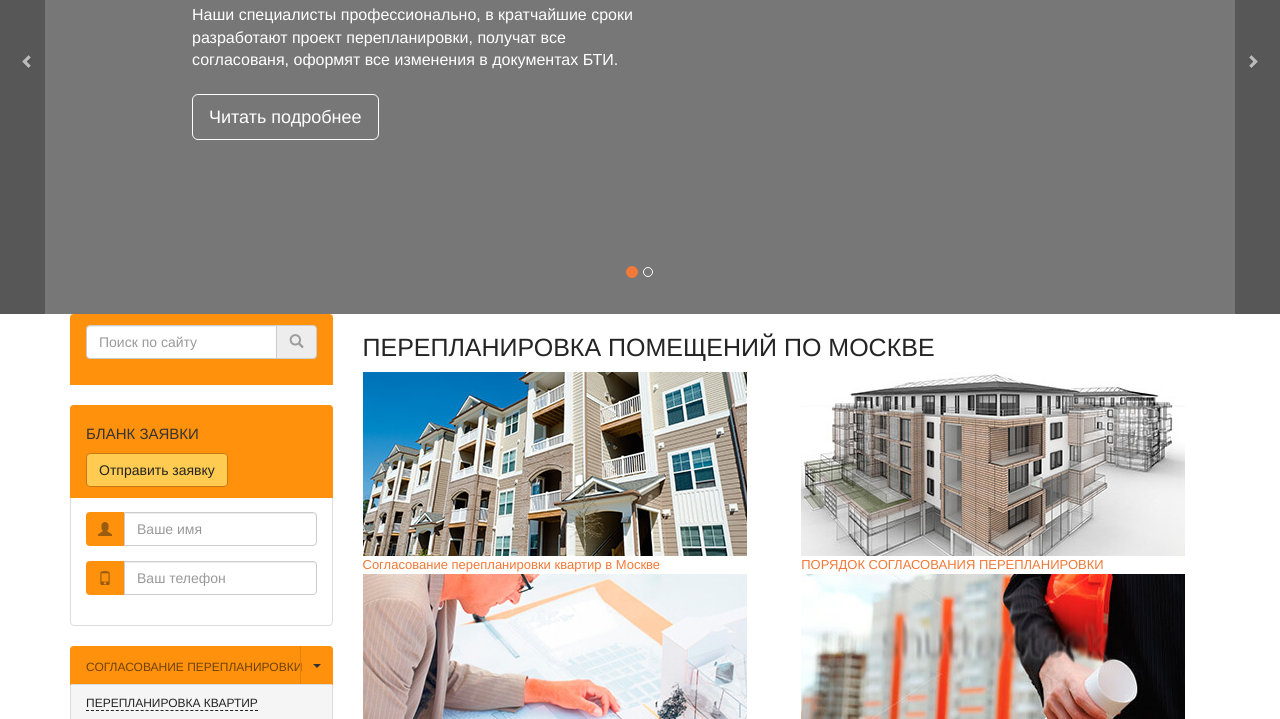
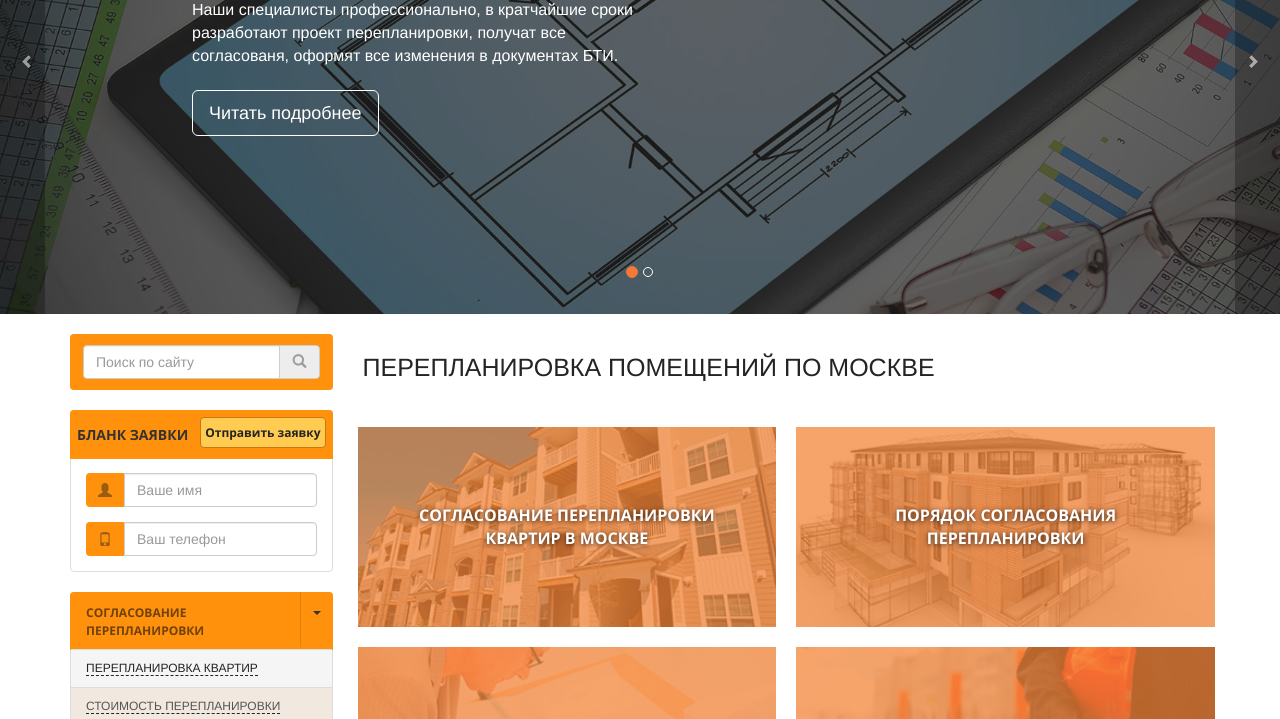
Before and after one commit to aidarsafiullin/flats, a plain HTML site: page index.html in a window 1280 px wide. Shown: the part 256-975 px from the top of the page. Drawn offline with Linux system fonts and the light colour scheme.

Commit message:
Update index.html

```diff
--- a/index.html
+++ b/index.html
@@ -18,7 +18,7 @@
 
 
 	<!-- Load CSS Compilled without JS -->
-	<noscript><link rel="stylesheet" href="compiled.min.css"></noscript>
+	<link rel="stylesheet" href="compiled.min.css">
 
 	<meta http-equiv="X-UA-Compatible" content="IE=edge">
 	<meta name="viewport" content="width=device-width, initial-scale=1, maximum-scale=1">
```
